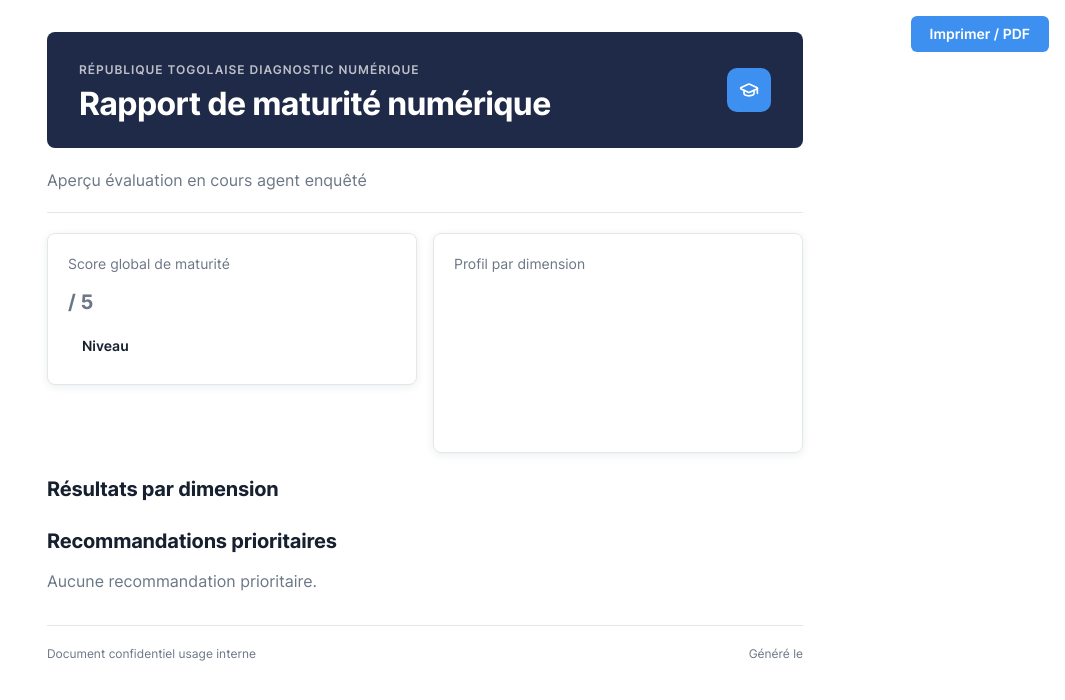
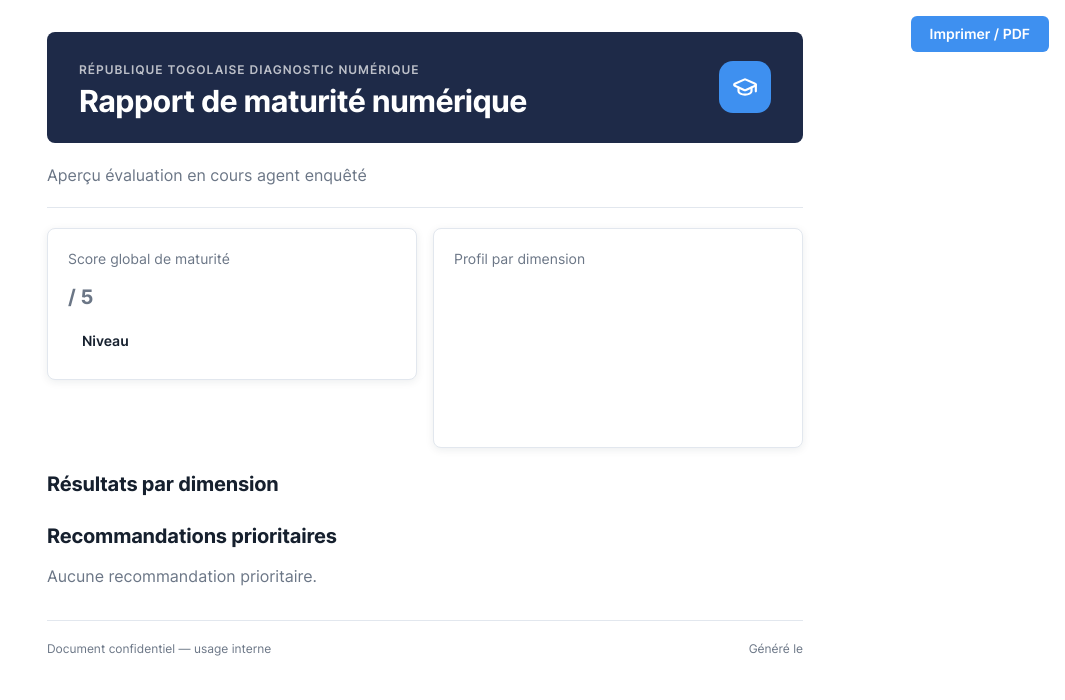
Before and after one commit to feliciadesouza/maturite_numerique, a Django app: template maturite_numerique/core/templates/app/dsi/rapport.html in a window 1280 px wide. Shown: the top 700 px of the page, without its empty margins (215-1280 px from the left). Run offline with Django 5.2, Linux system fonts and the light colour scheme; the template is opened without the code that fills it, so the values that code supplies are empty.

Commit message:
fix(rapport): details visuels alignes sur la maquette
- Fond blanc sous le bandeau (etait grise).
- Titre du bandeau sur une seule ligne (1.9rem, nowrap).
- Icone : 52px, coins plus arrondis, taille SVG fixee.
- Radar : sans etiquettes d'axes (comme la maquette), agrandi.
- Barres : extremites de la partie coloree entierement arrondies.
- Pied de page : tiret cadratin dans "Document confidentiel - usage interne".

```diff
--- a/maturite_numerique/core/templates/app/dsi/rapport.html
+++ b/maturite_numerique/core/templates/app/dsi/rapport.html
@@ -9,18 +9,21 @@
   <link rel="stylesheet" href="{% static 'css/app.css' %}">
   <style>
     @page { size: A4; margin: 12mm; }
-    body { background: var(--white); }
+    body, .rapport { background: #fff; }
     .rapport { max-width: 820px; margin: 0 auto; padding: var(--sp-8); }
     .rapport__band { background: var(--navy); color: #fff; padding: var(--sp-6) var(--sp-8);
       border-radius: var(--r-card); display: flex; justify-content: space-between; align-items: center; }
     .rapport__band .eyebrow { color: rgba(255,255,255,0.7); }
-    .rapport__band h1 { color: #fff; margin-top: 4px; }
-    .rapport__band .mark { width: 44px; height: 44px; border-radius: 10px; background: var(--blue-500);
-      display: grid; place-items: center; }
+    .rapport__band h1 { color: #fff; margin-top: 4px; font-size: 1.9rem; line-height: 1.15;
+      white-space: nowrap; }
+    .rapport__band .mark { width: 52px; height: 52px; border-radius: 14px; background: var(--blue-500);
+      display: grid; place-items: center; flex: none; }
+    .rapport__band .mark svg { width: 26px; height: 26px; }
     .rapport section { margin-top: var(--sp-5); }
     .rapport h2 { font-size: var(--fs-h3); margin-bottom: var(--sp-3); }
     .rapport .card { padding: var(--sp-5); }
-    .rapport .radar-svg { max-width: 190px; }
+    .rapport .radar-svg { max-width: 240px; }
+    .rapport .dimbar__fill { border-radius: var(--r-pill); }
     .rapport__rule { border: 0; border-top: 1px solid var(--border); margin: var(--sp-5) 0 0; }
     .rapport .reco-item { align-items: center; }
     .rapport .reco-num { flex: none; width: 28px; height: 28px; border-radius: 50%;
@@ -62,7 +65,7 @@
       </div>
       <div class="card">
         <p class="text-muted text-sm" style="margin-bottom: var(--sp-2);">Profil par dimension</p>
-        {% include "components/_radar_svg.html" with radar_svg=radar_svg %}
+        {% include "components/_radar_svg.html" with radar_svg=radar_svg sans_labels=True %}
       </div>
     </section>
 
@@ -86,7 +89,7 @@
     </section>
 
     <div class="rapport__foot">
-      <span>Document confidentiel usage interne</span>
+      <span>Document confidentiel — usage interne</span>
       <span>Généré le {{ genere_le|date:"j F Y à H:i" }}</span>
     </div>
   </div>
--- a/maturite_numerique/core/templates/components/_radar_svg.html
+++ b/maturite_numerique/core/templates/components/_radar_svg.html
@@ -9,8 +9,10 @@
   {% for axe in radar_svg.axes %}
     <line x1="{{ radar_svg.cx }}" y1="{{ radar_svg.cy }}" x2="{{ axe.x }}" y2="{{ axe.y }}"
           stroke="#cbd2dc" stroke-width="1"/>
+    {% if not sans_labels %}
     <text x="{{ axe.lx }}" y="{{ axe.ly }}" text-anchor="{{ axe.anchor }}" dominant-baseline="middle"
           font-size="9" fill="#6b7686">{{ axe.label }}</text>
+    {% endif %}
   {% endfor %}
   {% for poly in radar_svg.polygones %}
     <polygon points="{{ poly.points }}" fill="{{ poly.couleur }}" fill-opacity="0.18"
```
